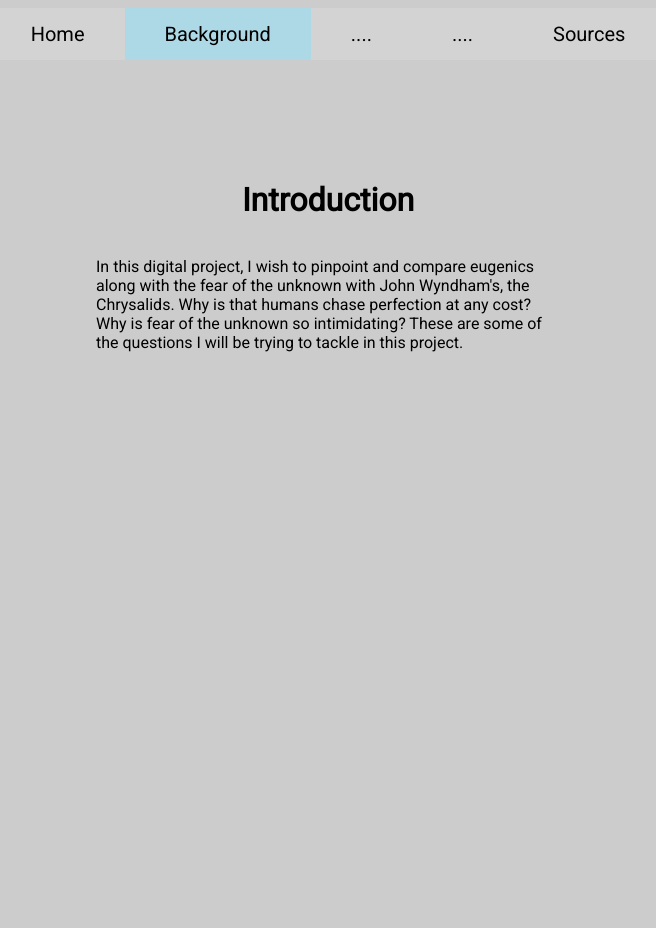
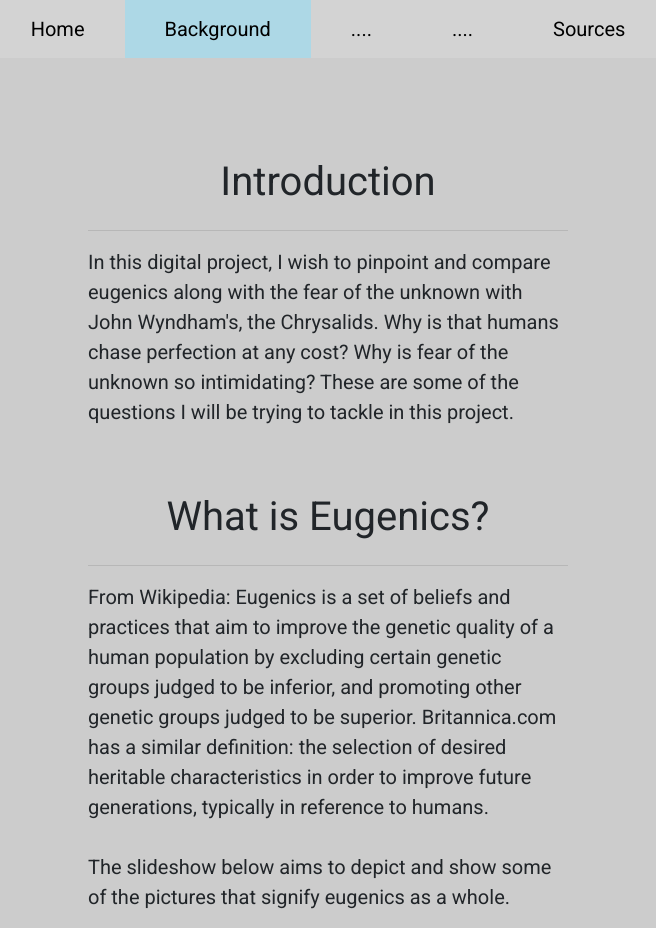
Before and after one commit to kgonzale/english-digital-paper, a plain HTML site: page background.html in a window 1280 px wide. Shown: the whole page, without its empty margins (312-968 px from the left). Before the commit the page ends 800 px from the top, so only its background shows below. Drawn offline with nearby package versions, Linux system fonts and the light colour scheme.

```diff
--- a/background.html
+++ b/background.html
@@ -21,6 +21,17 @@
       type="text/javascript"
       src="http://cdn.jsdelivr.net/npm/slick-carousel@1.8.1/slick/slick.min.js"
     ></script>
+    <link
+      rel="stylesheet"
+      href="https://stackpath.bootstrapcdn.com/bootstrap/4.1.3/css/bootstrap.min.css"
+      integrity="sha384-MCw98/SFnGE8fJT3GXwEOngsV7Zt27NXFoaoApmYm81iuXoPkFOJwJ8ERdknLPMO"
+      crossorigin="anonymous"
+    />
+    <script
+      src="https://stackpath.bootstrapcdn.com/bootstrap/4.1.3/js/bootstrap.min.js"
+      integrity="sha384-ChfqqxuZUCnJSK3+MXmPNIyE6ZbWh2IMqE241rYiqJxyMiZ6OW/JmZQ5stwEULTy"
+      crossorigin="anonymous"
+    ></script>
   </head>
   <body style="background-color: #cccccc;">
     <header>
@@ -33,8 +44,9 @@
       </div>
     </header>
 
-    <div id="sub-content" style="font-family: Roboto; padding-top: 100px;">
+    <div id="sub-content" style="padding-top: 100px;">
       <h1>Introduction</h1>
+      <hr width="100%" />
       <p>
         In this digital project, I wish to pinpoint and compare eugenics along
         with the fear of the unknown with John Wyndham's, the Chrysalids. Why is
@@ -44,6 +56,35 @@
       </p>
     </div>
 
+    <div id="sub-content" style="padding-top: 50px;">
+      <h1>What is Eugenics?</h1>
+      <hr width="100%" />
+      <p>
+        From Wikipedia: Eugenics is a set of beliefs and practices that aim to
+        improve the genetic quality of a human population by excluding certain
+        genetic groups judged to be inferior, and promoting other genetic groups
+        judged to be superior. Britannica.com has a similar definition: the
+        selection of desired heritable characteristics in order to improve
+        future generations, typically in reference to humans. <br /><br />
+        The slideshow below aims to depict and show some of the pictures that
+        signify eugenics as a whole.
+      </p>
+    </div>
+
+    <!-- <div class="container">
+      <div class="carousel-daddy slide-show">
+        <div>
+          <img src="./images/hitler.jpg" />
+        </div>
+        <div>
+          <img src="./images/chrysalids.jpg" />
+        </div>
+        <div>
+          <img src="./images/kkk.jpg" />
+        </div>
+      </div>
+    </div> -->
+
     <script src="./main.js"></script>
   </body>
 </html>
--- a/main.css
+++ b/main.css
@@ -48,4 +48,13 @@
   align-items: center;
   padding-left: 400px;
   padding-right: 400px;
+  font-family: Roboto;
 }
+
+p {
+  font-size: 20px;
+}
+
+h1 {
+  font-size: 35px;
+}
```
Also changed, not shown: index.html (+3 -3 lines). Lines whose indentation alone changed are shown as unchanged.
